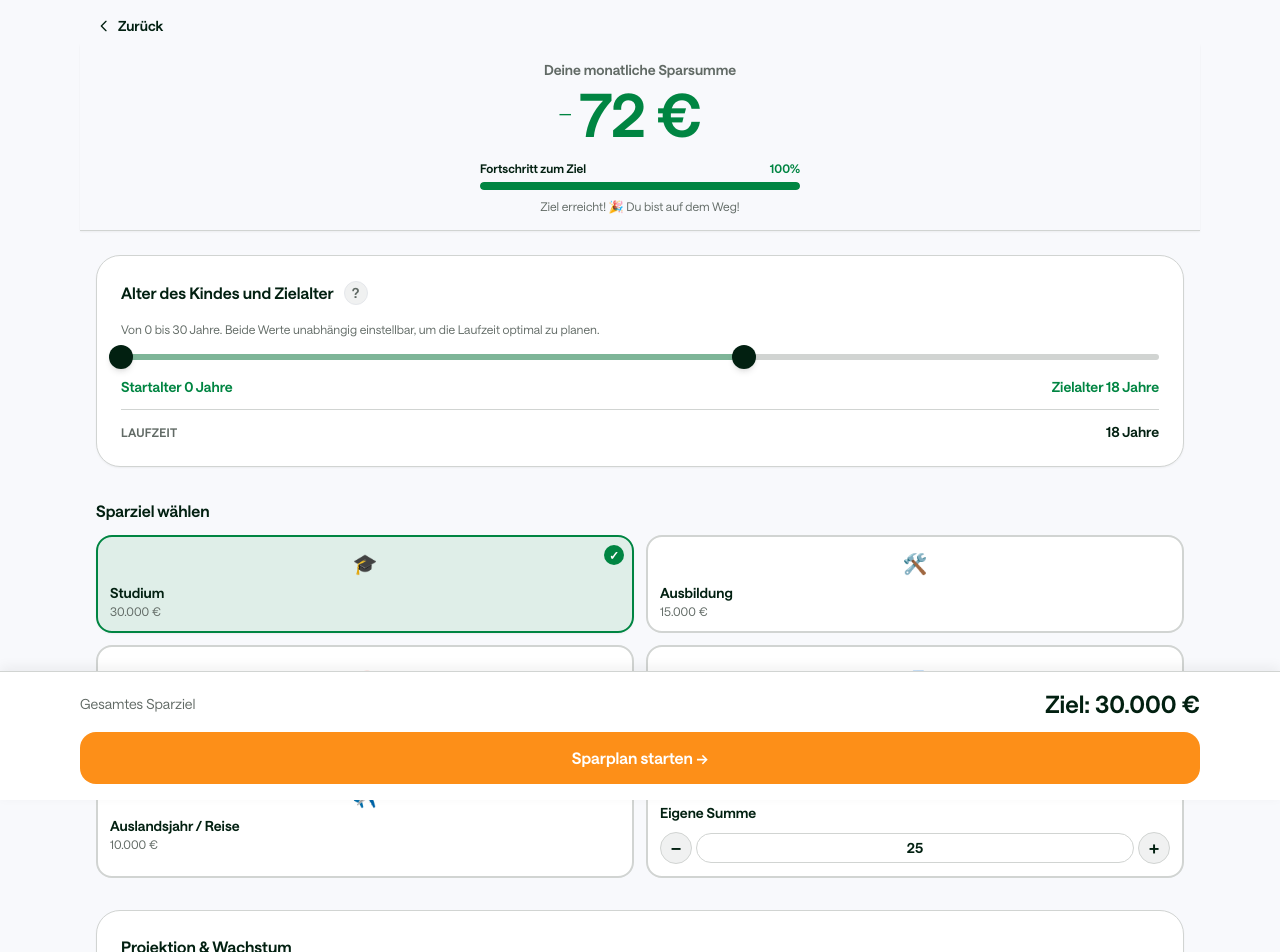
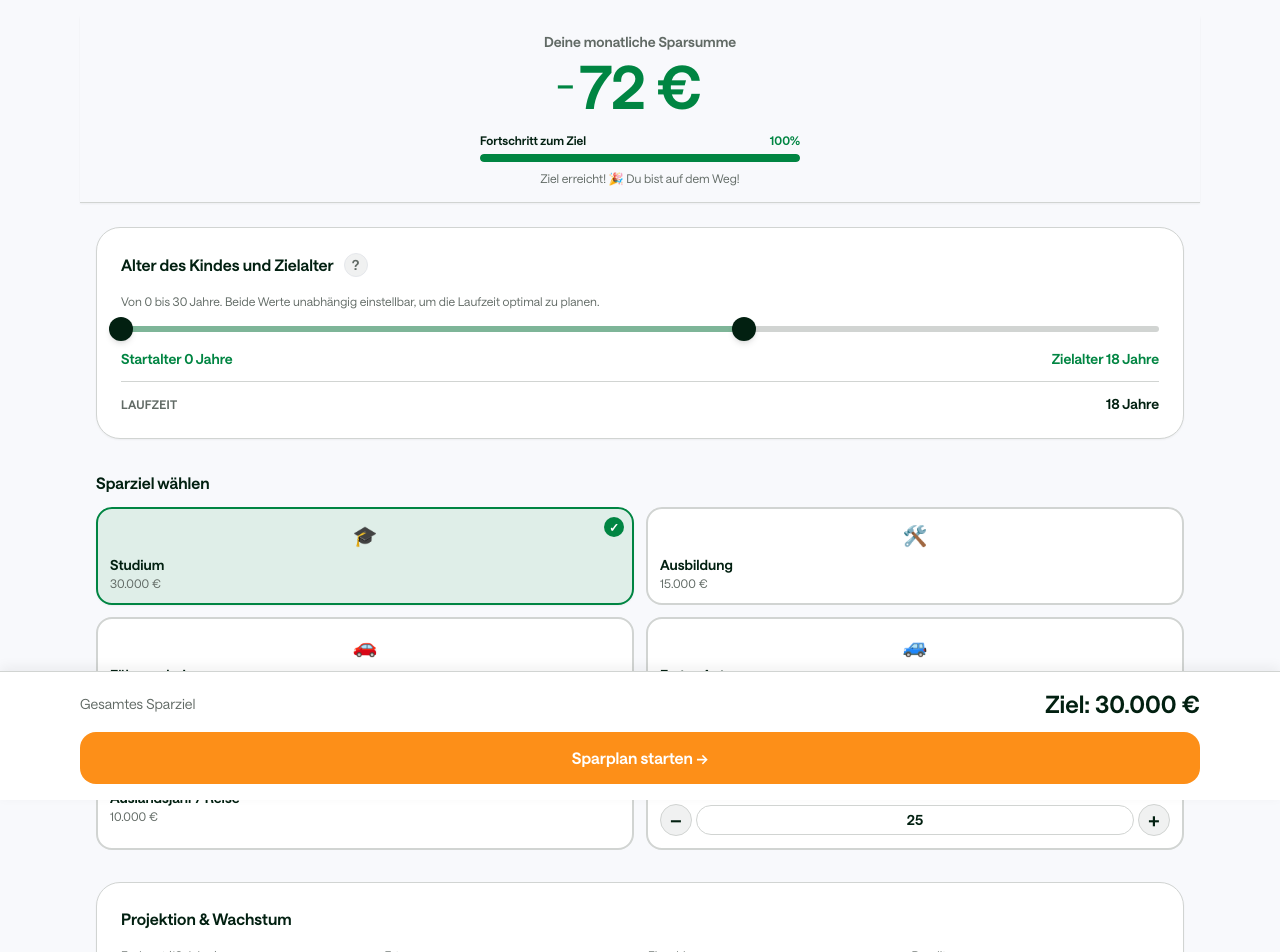
Before and after one commit to ivenkurz/kindersparplan, a Next.js app: page /Kindersparplan in a window 1280 px wide. Shown: the top 952 px of the page. Built offline with nearby package versions, Linux system fonts and the light colour scheme.

Commit message:
Kindersparplan: Zurück-Link entfernt, Plus/Minus dicker

```diff
--- a/app/Kindersparplan/page.tsx
+++ b/app/Kindersparplan/page.tsx
@@ -186,20 +186,9 @@ export default function KindersparplanPage() {
   return (
     <main className="min-h-screen bg-ds-app-bg font-saans pb-24">
       <div className="max-w-6xl mx-auto px-4 sm:px-6 lg:px-8">
-        {/* Kleiner Header: nur Zurück-Link, keine Menüleiste */}
-        <header className="pt-4 pb-1">
-          <Link
-            href="/"
-            className="inline-flex items-center gap-1.5 text-sm text-ds-neutral-100 hover:text-ds-orange-60 font-semibold transition-colors"
-            aria-label="Zurück"
-          >
-            <svg className="w-4 h-4" fill="none" stroke="currentColor" viewBox="0 0 24 24">
-              <path strokeLinecap="round" strokeLinejoin="round" strokeWidth={2} d="M15 19l-7-7 7-7" />
-            </svg>
-            Zurück
-          </Link>
+        <div className="pt-4">
           <h1 className="sr-only">Kindersparplan</h1>
-        </header>
+        </div>
 
         {/* Hero: Deine monatliche Sparsumme + bei Sparziel Progress, bei Eigene Summe Endsumme prominent */}
         {!isInvalid && monatlich > 0 && (
@@ -217,7 +206,7 @@ export default function KindersparplanPage() {
                       const base = sparzielMonatlichOverride ?? computedMonatlichSparziel;
                       setSparzielMonatlichOverride(Math.max(1, base - 1));
                     }}
-                    className="justify-self-end w-8 h-8 flex items-center justify-center text-ds-seagreen text-2xl font-light hover:opacity-80 transition-opacity"
+                    className="justify-self-end w-8 h-8 flex items-center justify-center text-ds-seagreen text-3xl font-bold hover:opacity-80 transition-opacity"
                   >
                     −
                   </button>
@@ -235,7 +224,7 @@ export default function KindersparplanPage() {
                       const base = sparzielMonatlichOverride ?? computedMonatlichSparziel;
                       setSparzielMonatlichOverride(Math.min(2000, base + 1));
                     }}
-                    className={`justify-self-start w-8 h-8 flex items-center justify-center text-ds-seagreen text-2xl font-light transition-opacity ${
+                    className={`justify-self-start w-8 h-8 flex items-center justify-center text-ds-seagreen text-3xl font-bold transition-opacity ${
                       progressProzent >= 100 ? "invisible pointer-events-none" : "hover:opacity-80"
                     }`}
                   >
@@ -376,7 +365,7 @@ export default function KindersparplanPage() {
                       setCustomMonatlich((v) => Math.max(CUSTOM_MONATLICH_MIN, v - CUSTOM_MONATLICH_STEP));
                       if (sparzielId !== EIGENE_SUMME_ID) setSparzielId(EIGENE_SUMME_ID);
                     }}
-                    className="w-8 h-8 rounded-ds-16 border border-ds-neutral-20 bg-ds-neutral-10 text-ds-neutral-100 font-bold text-lg leading-none hover:bg-ds-orange-60/20 hover:border-ds-orange-60/50"
+                    className="w-8 h-8 rounded-ds-16 border border-ds-neutral-20 bg-ds-neutral-10 text-ds-neutral-100 font-black text-xl leading-none hover:bg-ds-orange-60/20 hover:border-ds-orange-60/50"
                   >
                     −
                   </button>
@@ -404,7 +393,7 @@ export default function KindersparplanPage() {
                       setCustomMonatlich((v) => Math.min(CUSTOM_MONATLICH_MAX, v + CUSTOM_MONATLICH_STEP));
                       if (sparzielId !== EIGENE_SUMME_ID) setSparzielId(EIGENE_SUMME_ID);
                     }}
-                    className="w-8 h-8 rounded-ds-16 border border-ds-neutral-20 bg-ds-neutral-10 text-ds-neutral-100 font-bold text-lg leading-none hover:bg-ds-orange-60/20 hover:border-ds-orange-60/50"
+                    className="w-8 h-8 rounded-ds-16 border border-ds-neutral-20 bg-ds-neutral-10 text-ds-neutral-100 font-black text-xl leading-none hover:bg-ds-orange-60/20 hover:border-ds-orange-60/50"
                   >
                     +
                   </button>
```
